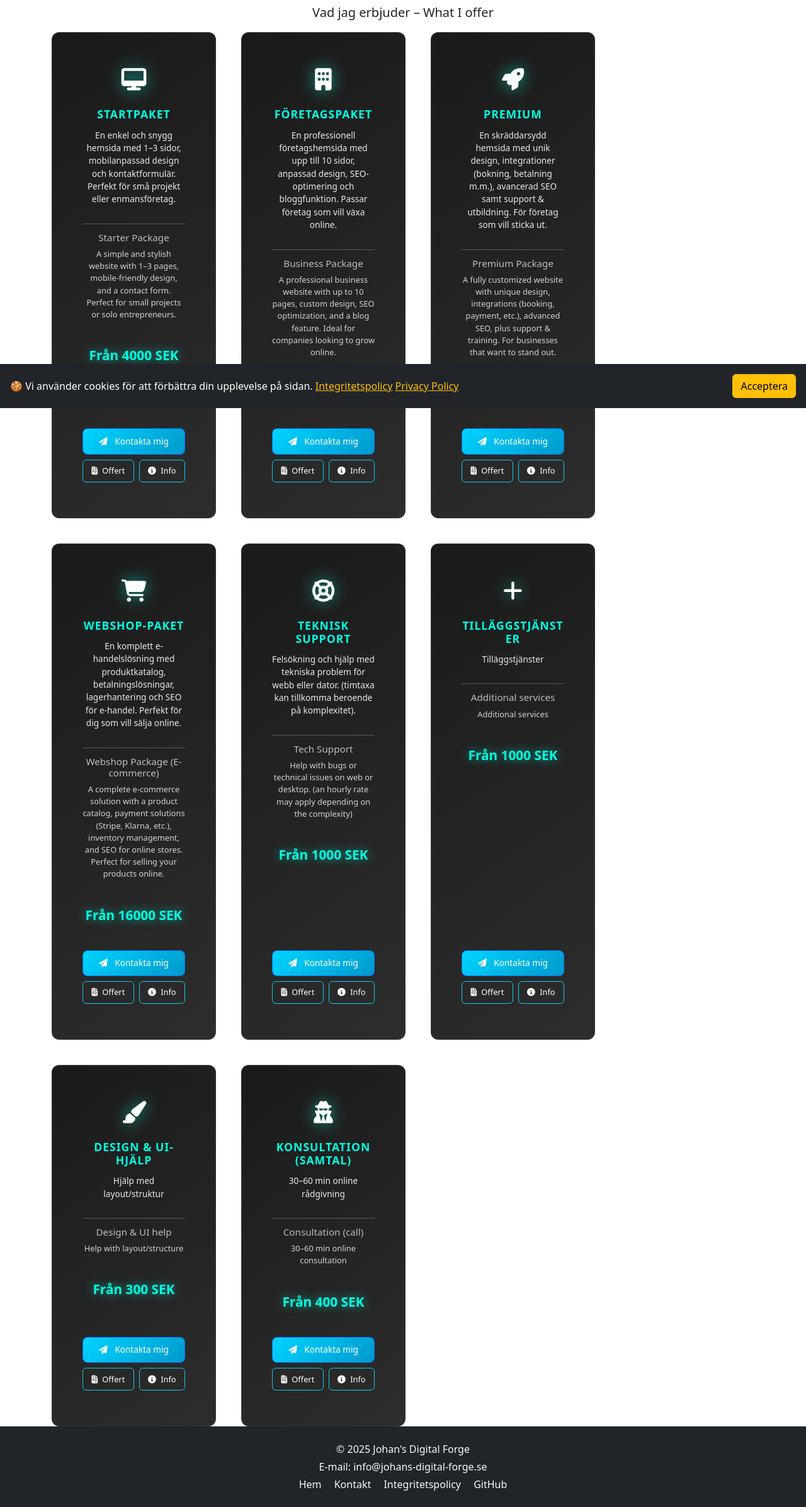
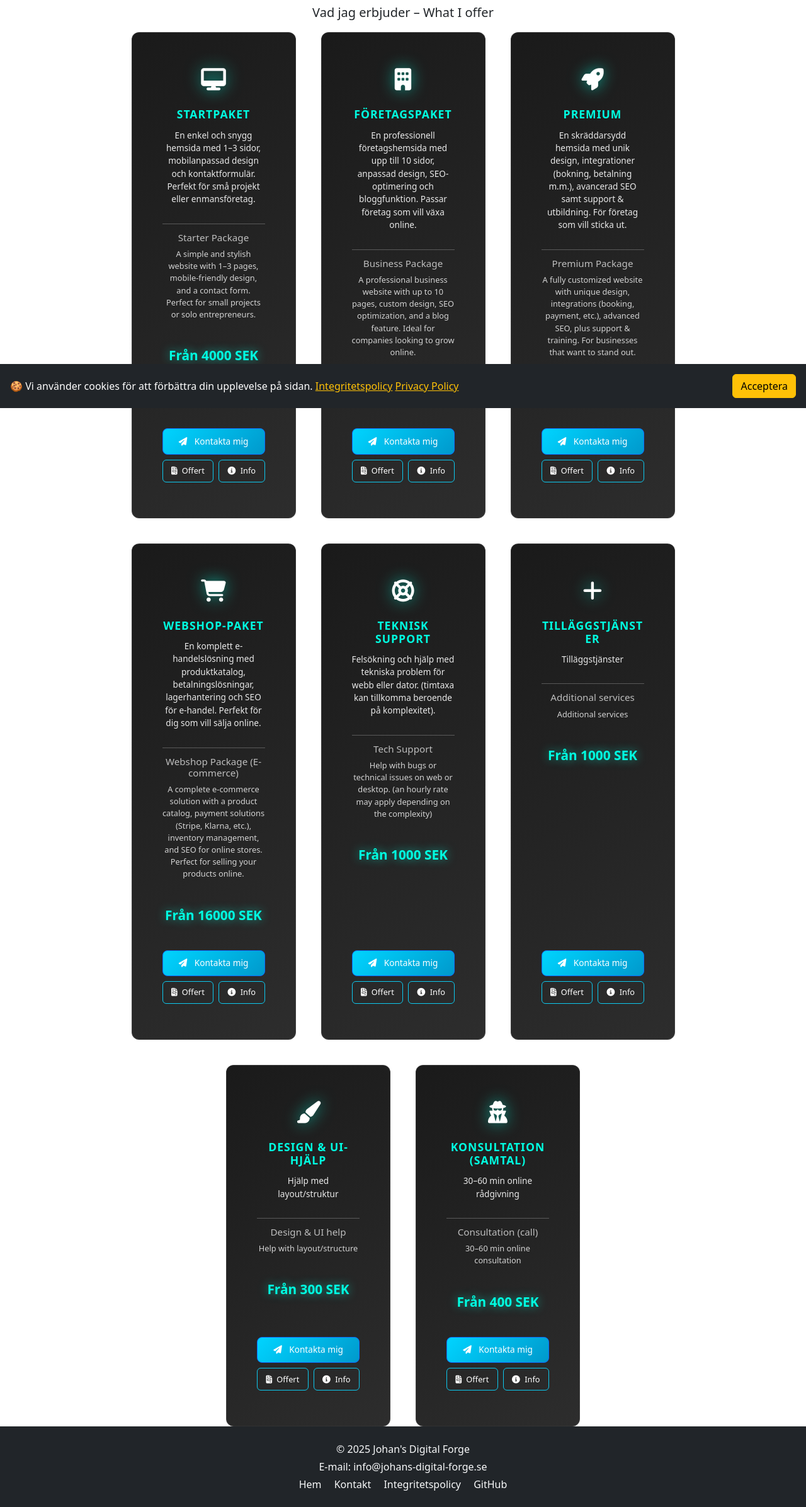
Before and after one commit to J-Anteskog/johans_digital_forge, a Django app: page /service/ in a window 1280 px wide. Shown: the part 152-2545 px from the top of the page at 63% size. Run offline with Django 5.2, Linux system fonts and the light colour scheme; data comes from the database, SQL or seed files in the repository; parts of the project's set-up code (start-up, migrations or seed data) failed here and were passed over.

Commit message:
Center services grid by adding justify-content class

```diff
--- a/service/templates/service/service_list.html
+++ b/service/templates/service/service_list.html
@@ -105,7 +105,7 @@
 
     {% if services %}
     <!-- Services Grid -->
-    <div class="row row-cols-1 row-cols-md-2 row-cols-lg-4 g-4">
+    <div class="row row-cols-1 row-cols-md-2 row-cols-lg-4 g-4 justify-content-center">
       {% for service in services %}
       <div class="col">
         <div class="card service-card h-100">
```
